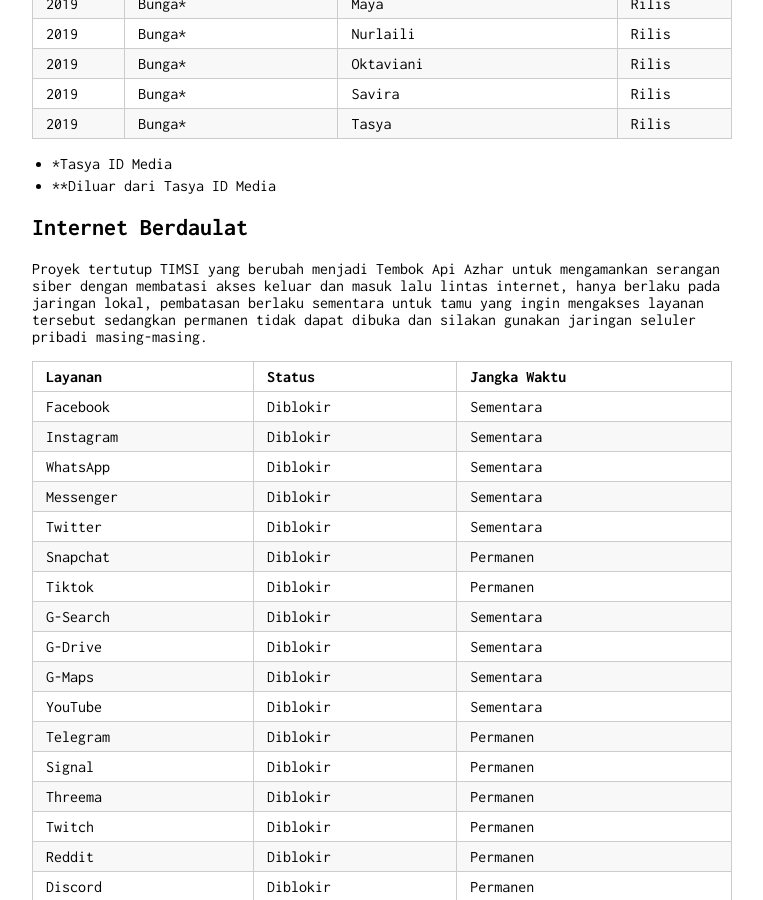
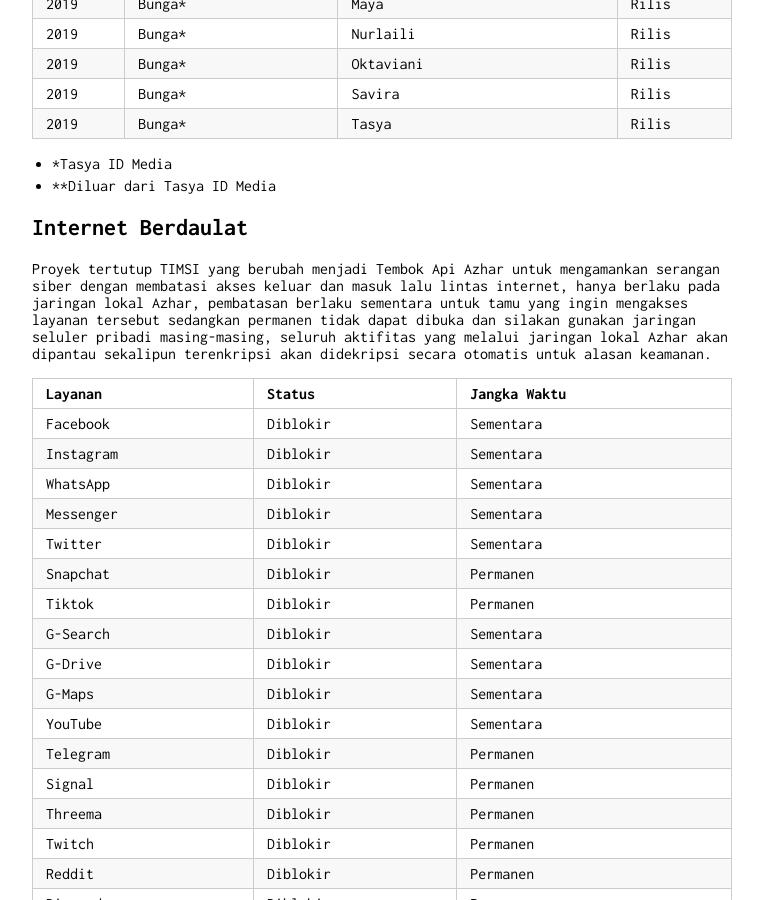
Before and after one commit to intrapegasus/id, a Jekyll site: the page built from index.md, in a window 1280 px wide and 900 px high, scrolled down 1104 px. Shown: the whole window, without its empty margins (258-1021 px from the left). Built offline with Jekyll 4.4.1, drawn with Linux system fonts in a browser that asks for light colours; our own code applies the rules of GitHub Pages for plain Markdown files.

Commit message:
Update index.md

```diff
--- a/index.md
+++ b/index.md
@@ -46,7 +46,7 @@
 
 ## Internet Berdaulat
 
-Proyek tertutup TIMSI yang berubah menjadi Tembok Api Azhar untuk mengamankan serangan siber dengan membatasi akses keluar dan masuk lalu lintas internet, hanya berlaku pada jaringan lokal, pembatasan berlaku sementara untuk tamu yang ingin mengakses layanan tersebut sedangkan permanen tidak dapat dibuka dan silakan gunakan jaringan seluler pribadi masing-masing.
+Proyek tertutup TIMSI yang berubah menjadi Tembok Api Azhar untuk mengamankan serangan siber dengan membatasi akses keluar dan masuk lalu lintas internet, hanya berlaku pada jaringan lokal Azhar, pembatasan berlaku sementara untuk tamu yang ingin mengakses layanan tersebut sedangkan permanen tidak dapat dibuka dan silakan gunakan jaringan seluler pribadi masing-masing, seluruh aktifitas yang melalui jaringan lokal Azhar akan dipantau sekalipun terenkripsi akan didekripsi secara otomatis untuk alasan keamanan.
 
 Layanan   | Status   | Jangka Waktu |
 --------- |----------|--------------|
```
